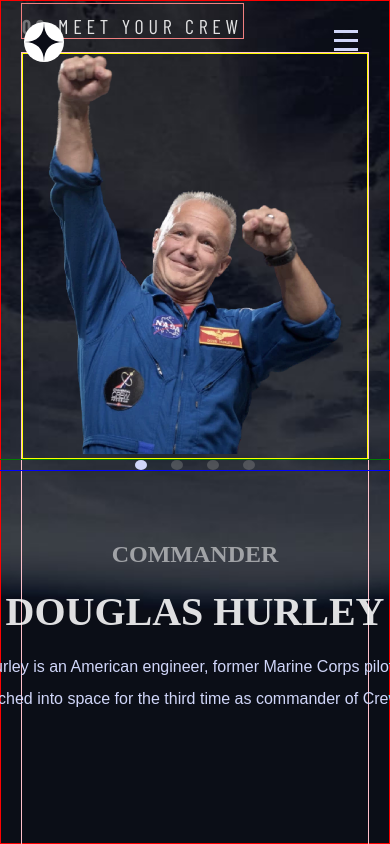
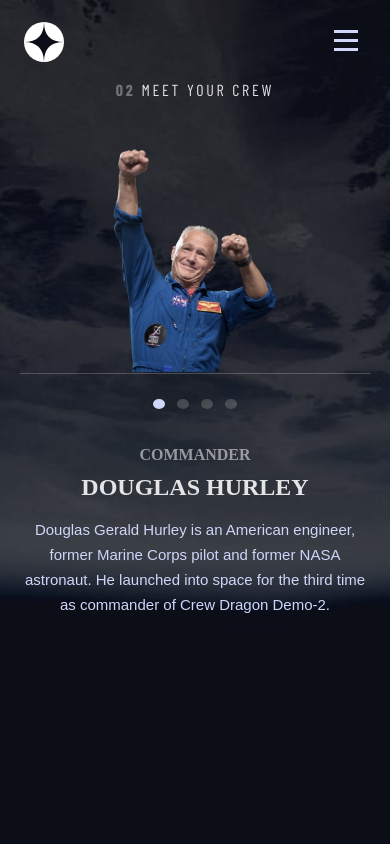
Before and after one commit to shay122990/space-tourism-website, a React (Vite) app: page /crew in a window 390 px wide. Built offline with nearby package versions, Linux system fonts and the light colour scheme; a web font is replaced by a local one.

Commit message:
crew page css mobile

```diff
--- a/src/routes/crew/Crew.css
+++ b/src/routes/crew/Crew.css
@@ -7,7 +7,6 @@
     height: 100vh;
 }
 .main-container{
-    border: 1px solid red;
     display: flex;
     flex-direction: column;
     align-items: flex-start;
@@ -17,7 +16,6 @@
 
 }
 .meet-your-crew{
-    border: 1px solid lightcoral;
     font-size: 28px;
     letter-spacing: 4.72px;
     padding: 100px 0 0 11%;
@@ -26,23 +24,22 @@
     opacity: 0.4;
 }
 .crew-content{
-    border: solid 1px pink;
     display: flex;
     flex-direction: row;
     justify-content: center;
     align-items: center;
     width: 100%;
     height: 700px;
+    padding: 0 9%;
 }
 .crew-details{
-    border: 1px solid green;
     display: flex;
     flex-direction: column;
     text-align: start;
-}
-.crew-info{
-    border: 1px solid blue;
-    width: 714px;
+    justify-content: center;
+    gap: 0;
+    height: 700px;
+    width: 50%;
 }
 .crew-role{
     font-size: 32px;
@@ -60,7 +57,7 @@
     line-height: 32px;
     color: var(--text-color-one);
     width: 72%;
-    height: 200px;
+    padding-bottom: 50px;
 }
 .crew-tab-menu{
     display: flex;
@@ -68,7 +65,6 @@
     align-items: center;
     gap: 24px;
     width:132px;
-    height: 15px;
     list-style-type: none;
     padding: 0;
     margin: 0;
@@ -90,7 +86,6 @@
     background-color: var(--text-color-one);
   }
 .crew-image{
-    border: 1px solid yellow;
     width: 600px;
 }
 .crew-image img{
@@ -102,24 +97,33 @@
         background-image: url(../../assets//crew/background-crew-tablet.jpg);
     }
     .main-container{
-        height: 100dvh;
         margin-top: 0;
     }
     .meet-your-crew{
         font-size: 20px;
-        padding: 10px 0 0 0;
+        margin-top: 120px;
+        padding: 0;
+        letter-spacing: 3.38px;
     }
     .crew-content{
-        flex-direction: column;
-        height: auto;
+       flex-direction: column;
+       padding: 0;
+       align-items: center;
+       text-align: center;
+       justify-content: flex-start;
+       height: 100vh;
+       margin-top: 30px;
     }
     .crew-details{
-        text-align: center;
-        align-items: center;
+       text-align: center;
+       align-items: center;
+       height: auto;
+       width: 100%;
     }
     .crew-info{
-        padding: 50px 0;
-
+        display: flex;
+        flex-direction: column;
+        align-items: center;
     }
     .crew-role{
         font-size: 24px;
@@ -130,34 +134,80 @@
     }
     .crew-bio{
         font-size: 16px;
-        height: 134px;
-        width: 100%;
+        width: 458px;
+        padding-bottom: 20px;
     }
     .crew-tab-menu{
         position: relative;
         width: 88px;
-        height: 10px;
+        height: 20px;
+        gap: 16px;
     }
     .crew-tab-menu button{
         width: 10px;
         height: 10px;
+
     }
     .crew-image{
         width: 100%;
-
+        margin-top: 40px;
     }
     .crew-image img{
-        height: 400px;
+        height: 472px;
     }
 }
 @media (max-width:500px) {
     .crew-home-page{
         background-image: url(../../assets/crew/background-crew-mobile.jpg);
     }
+    .main-container{
+        align-items: center;
+    }
+    .meet-your-crew{
+        margin: 80px 0 20px 0;
+        font-size: 16px;
+        letter-spacing: 2.7px;
+    }
     .crew-content{
         flex-direction: column-reverse;
+        justify-content: flex-end;
+
     }
     .crew-details{
         flex-direction: column-reverse;
+        margin-top: 0;
+    }
+    .crew-info{
+        width: 100%;
+    }
+    .crew-role{
+        margin: 0;
+        font-size: 16px;
+        padding-top: 12px;
+    }
+    .crew-name{
+       font-size: 24px;
+       padding: 10px 0 16px 0 ;
+    }
+    .crew-bio{
+        padding: 0;
+        margin: 0;
+        font-size: 15px;
+        height: auto;
+        width: 100%;
+        line-height: 25px;
+    }
+    .crew-tab-menu{
+        padding: 30px 0;
+        gap: 12px;
+    }
+    .crew-image{
+        margin: 0;
+        border-bottom: 0 solid #ffffff34;
+        border-width: 1px;
+    }
+    .crew-image img{
+        height: 223px;
+        margin-bottom: -3px;
     }
 }
```
